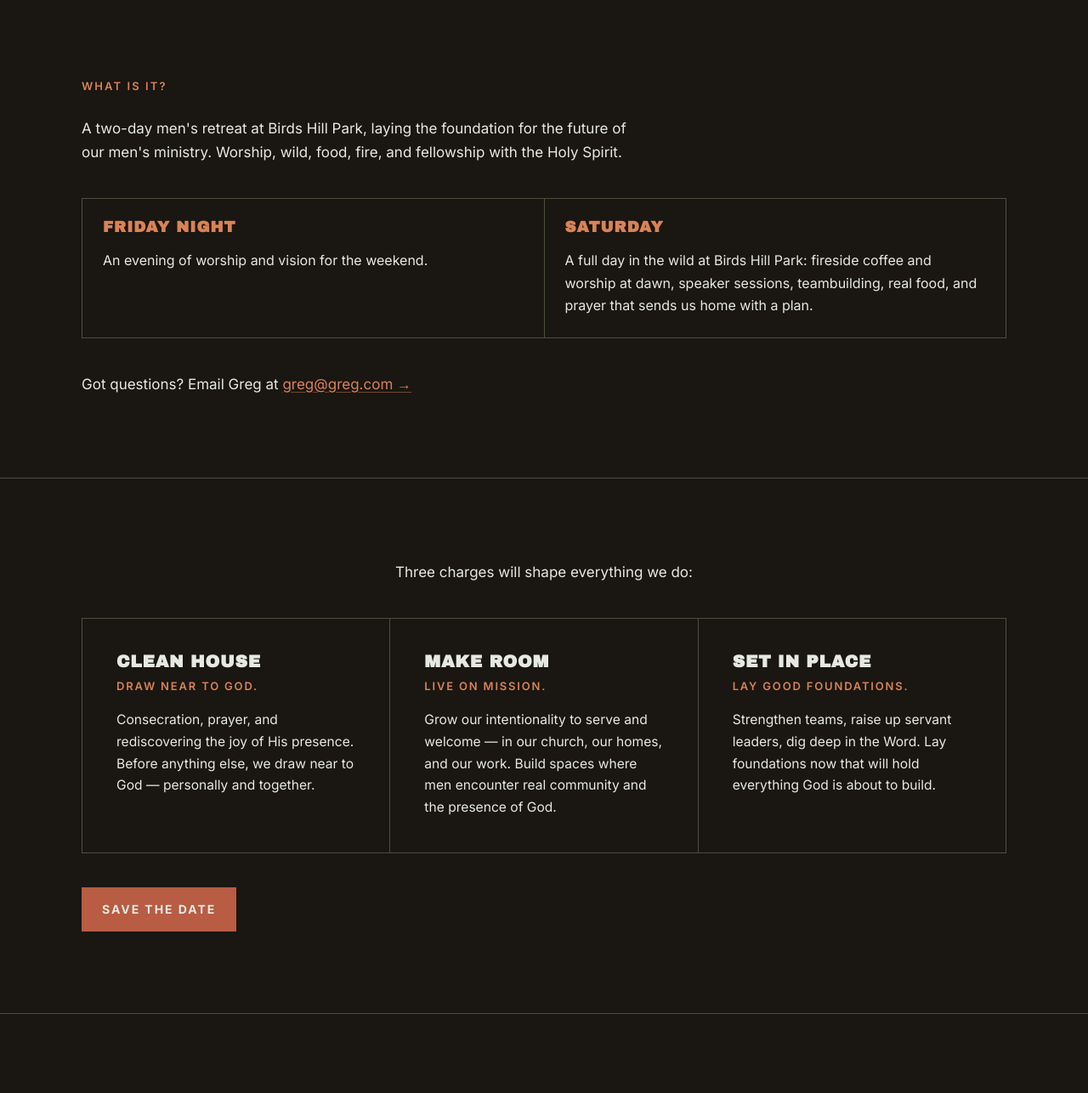
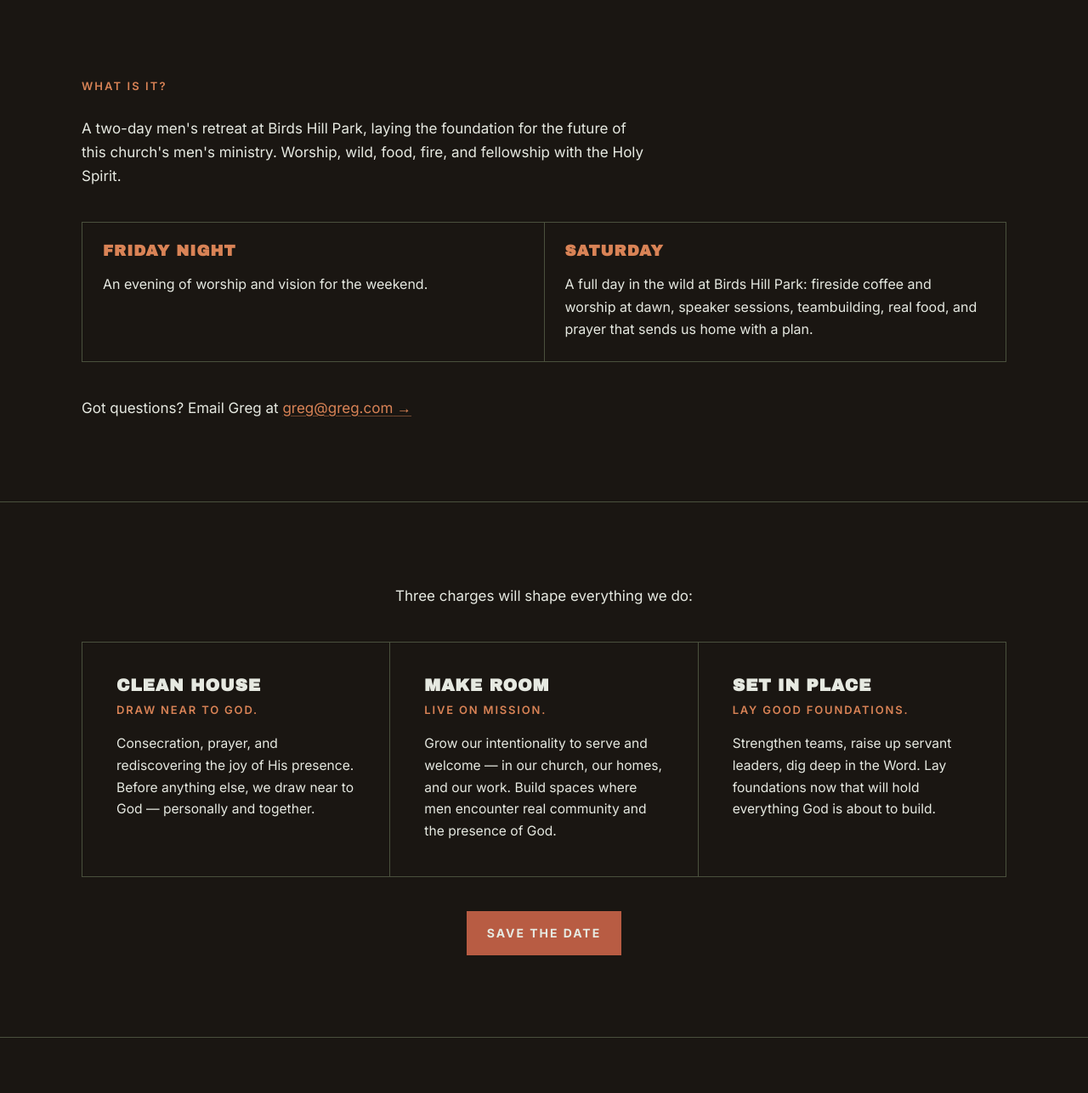
Before and after one commit to joshrdbaker/gnretreat-landing, a plain HTML site: page index.html in a window 1280 px wide. Shown: the part 1280-2566 px from the top of the page at 85% size. Drawn offline with Linux system fonts and the light colour scheme.

Commit message:
Polish landing page copy and center the charges CTA.
Update the What is it section wording and fix Save the date button alignment in the Three Charges section.

Co-authored-by: Cursor <cursoragent@cursor.com>

```diff
--- a/css/styles.css
+++ b/css/styles.css
@@ -302,11 +302,9 @@ main {
   font-size: 0.975rem;
 }
 
-.charges-cta {
-  display: flex;
+.charges-cta-wrap {
   margin-top: var(--space-lg);
-  margin-inline: auto;
-  width: fit-content;
+  text-align: center;
 }
 
 /* ── Plan ───────────────────────────────────────────────── */
--- a/index.html
+++ b/index.html
@@ -66,7 +66,7 @@
     <section class="section section--what" aria-labelledby="what-label">
       <div class="container">
         <p class="label" id="what-label">WHAT IS IT?</p>
-        <p class="body">A two-day men's retreat at Birds Hill Park, laying the foundation for the future of our men's ministry. Worship, wild, food, fire, and fellowship with the Holy Spirit.</p>
+        <p class="body">A two-day men's retreat at Birds Hill Park, laying the foundation for the future of this church's men's ministry. Worship, wild, food, fire, and fellowship with the Holy Spirit.</p>
 
         <div class="weekend-grid">
           <article class="block-card">
@@ -108,7 +108,9 @@
           </article>
         </div>
 
-        <a class="btn btn--primary charges-cta" href="#save-the-date">Save the date</a>
+        <div class="charges-cta-wrap">
+          <a class="btn btn--primary" href="#save-the-date">Save the date</a>
+        </div>
       </div>
     </section>
 
```
